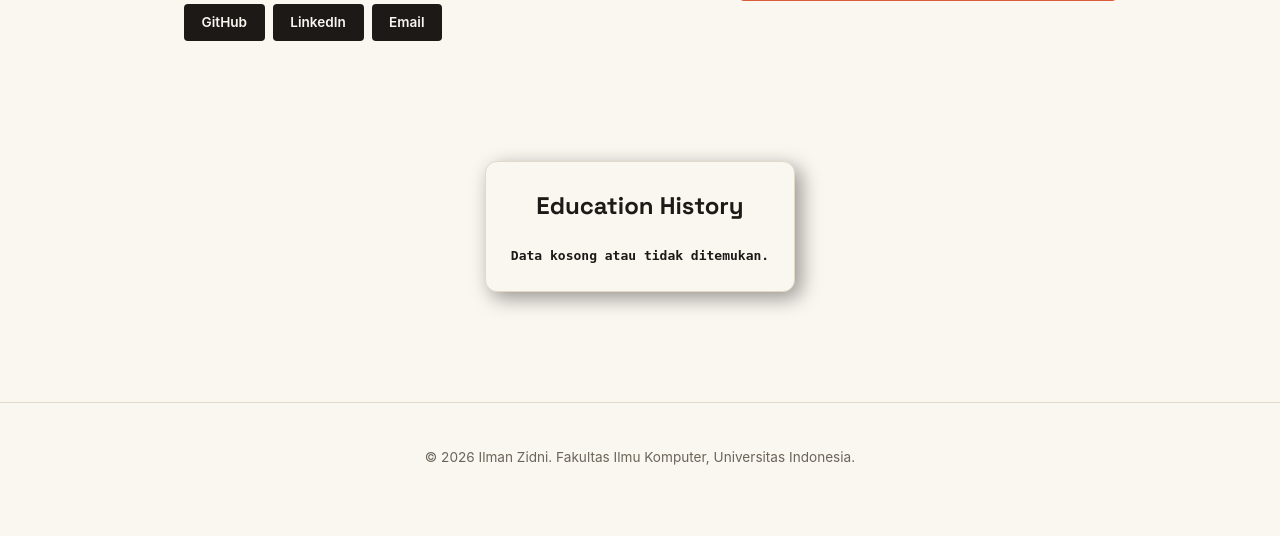
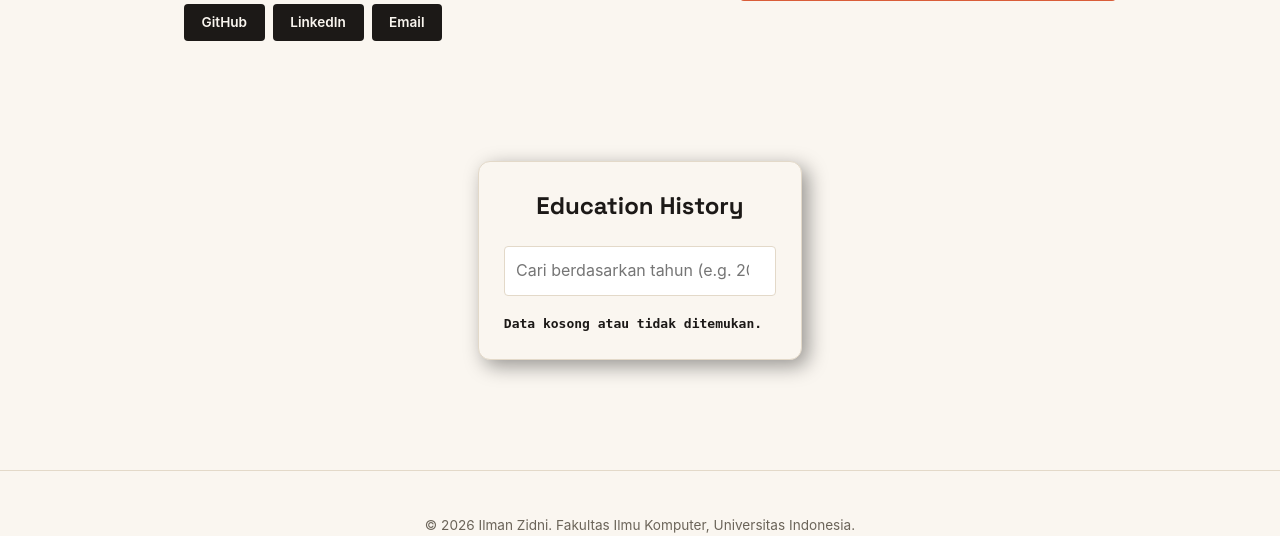
Before and after one commit to ilmanzidnicom/myportofolio, a Django app: page / in a window 1280 px wide. Shown: the part 622-1158 px from the top of the page. Before the commit the page ends 1087 px from the top, so only its background shows below. Run offline with Django 5.2, Linux system fonts and the light colour scheme; data that the repository does not hold is empty.

Commit message:
feat: Implementasi search year pada Education History

```diff
--- a/templates/home.html
+++ b/templates/home.html
@@ -44,6 +44,12 @@
     <div class="container">
         <div id="ed-history-box" class="box" style="max-width: 600px;">
             <h1 style="margin-bottom: 20px; text-align: center;">Education History</h1>
+            <input type="number"
+                    id="search-year-input"
+                    placeholder="Cari berdasarkan tahun (e.g. 2022)"
+                    class="project-search__input"
+                    aria-label="Cari berdasarkan tahun (e.g. 2022)"
+                    style="margin-bottom: 18px;">
             {% if perms.main.add_edhistory %}
             <a href="{% url 'main:create_education_history' %}" style="margin-bottom: 20px;" class="button project-add-button">
                 <span aria-hidden="true">+</span>
@@ -79,6 +85,8 @@
 
 <script>
     let edhistoryAbortController;
+    let searchDebounceTimer;
+    const SEARCH_DEBOUNCE_DELAY = 300;
     const GET_EDUCATION_HISTORY_BASE_URL = "{% url 'main:get_education_history_json' %}";
     const HAS_PERM_ADD_EDHISTORY = "{{ perms.main.add_edhistory|yesno:'true,false' }}" === "true";
     const HAS_PERM_CHANGE_EDHISTORY = "{{ perms.main.change_edhistory|yesno:'true,false' }}" === "true";
@@ -162,5 +170,13 @@
         document.querySelectorAll('#edhistory-element').forEach(e => e.classList.toggle('hide', !showElement));
     }
 
+    document.getElementById("search-year-input").addEventListener("input", function() {
+        clearTimeout(searchDebounceTimer);
+
+        searchDebounceTimer = setTimeout(function() {
+            fetchEducationHistory(document.getElementById("search-year-input").value.trim());
+        }, SEARCH_DEBOUNCE_DELAY);
+    });
+
 </script>
 {% endblock %}
```
